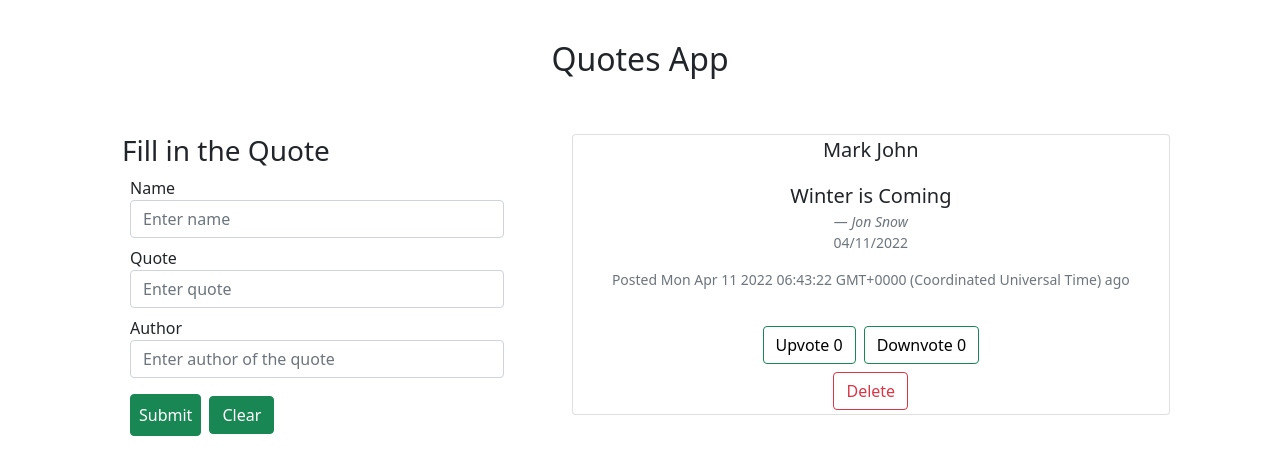
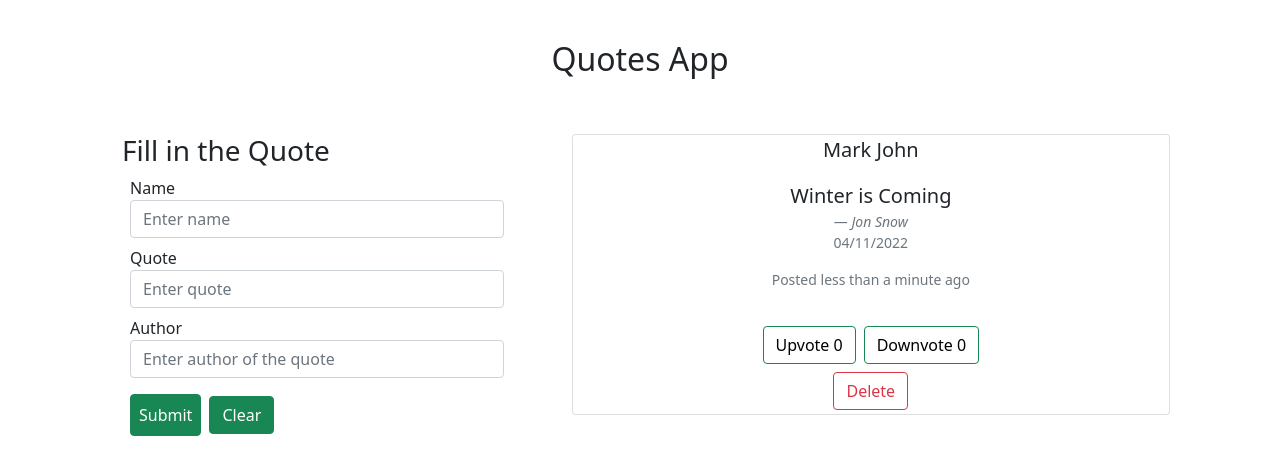
Before and after one commit to Komenpurity/Quotes-IP1, an Angular app: page / in a window 1280 px wide. Shown: the top 474 px of the page. Built offline with nearby package versions, Linux system fonts and the light colour scheme.

Commit message:
added time pipe

```diff
--- a/src/app/app.module.ts
+++ b/src/app/app.module.ts
@@ -6,13 +6,15 @@ import { QuoteComponent } from './component/quote/quote.component';
 import { FormQuoteComponent } from './component/form-quote/form-quote.component';
 import { VoteComponent } from './component/vote/vote.component';
 import { FormsModule } from '@angular/forms';
+import { TimePipe } from './time.pipe';
 
 @NgModule({
   declarations: [
     AppComponent,
     QuoteComponent,
     FormQuoteComponent,
-    VoteComponent
+    VoteComponent,
+    TimePipe
   ],
   imports: [
     BrowserModule,
--- a/src/app/component/form-quote/form-quote.component.html
+++ b/src/app/component/form-quote/form-quote.component.html
@@ -36,12 +36,13 @@
         <figcaption class="blockquote-footer">
           <cite title="Source Title">{{quote.quoteAuthor}}</cite>
           <p>{{quote.time  | date:'MM/dd/yyyy' }}</p>
-          <p>Posted {{quote.time }} ago</p>
+          <p>Posted {{quote.time |timePassed}} ago</p>
        </figcaption>
 
        <div class="d-grid gap-2 d-md-block">
         <app-vote [upvote]="quote.upVote" [downvote]="quote.downVote" ></app-vote>
-        <button type="button" class="btn btn-outline-danger m-1"> Delete </button>
+        <button type="button" class="btn btn-outline-danger m-1" (click)= 'quoteDelete(true)' >
+           Delete </button>
       </div>
 
       </div>
--- a/src/app/component/form-quote/form-quote.component.ts
+++ b/src/app/component/form-quote/form-quote.component.ts
@@ -17,6 +17,7 @@ export class FormQuoteComponent implements OnInit {
   quoteAuthor!: string;
   newMessage: any;
 
+
   constructor() { }
 
   messages: Quotes[] = [
@@ -30,6 +31,10 @@ export class FormQuoteComponent implements OnInit {
     this.messages.push(this.newMessage);
   }
 
+  quoteDelete(complete: boolean){
+
+  }
+
   ngOnInit(): void {
   }
 
--- /dev/null
+++ b/src/app/time.pipe.ts
@@ -0,0 +1,22 @@
+import { Pipe, PipeTransform } from '@angular/core';
+
+@Pipe({
+  name: 'timePassed',
+  pure: false
+})
+export class TimePipe implements PipeTransform {
+
+  transform(entryTime: Date) {
+    let currentTime = new Date().getTime();
+    let timePassed = currentTime - entryTime.getTime();
+    let time = Math.round(timePassed/60000)
+    if (time === 0){
+      return " less than a minute";
+    } if (time === 1) {
+      return time + " minute";
+    } else {
+      return time + " minutes";
+    }
+  }
+
+}
```
Also changed, not shown: 1 other file (tests, documents, lock files or other folders).
